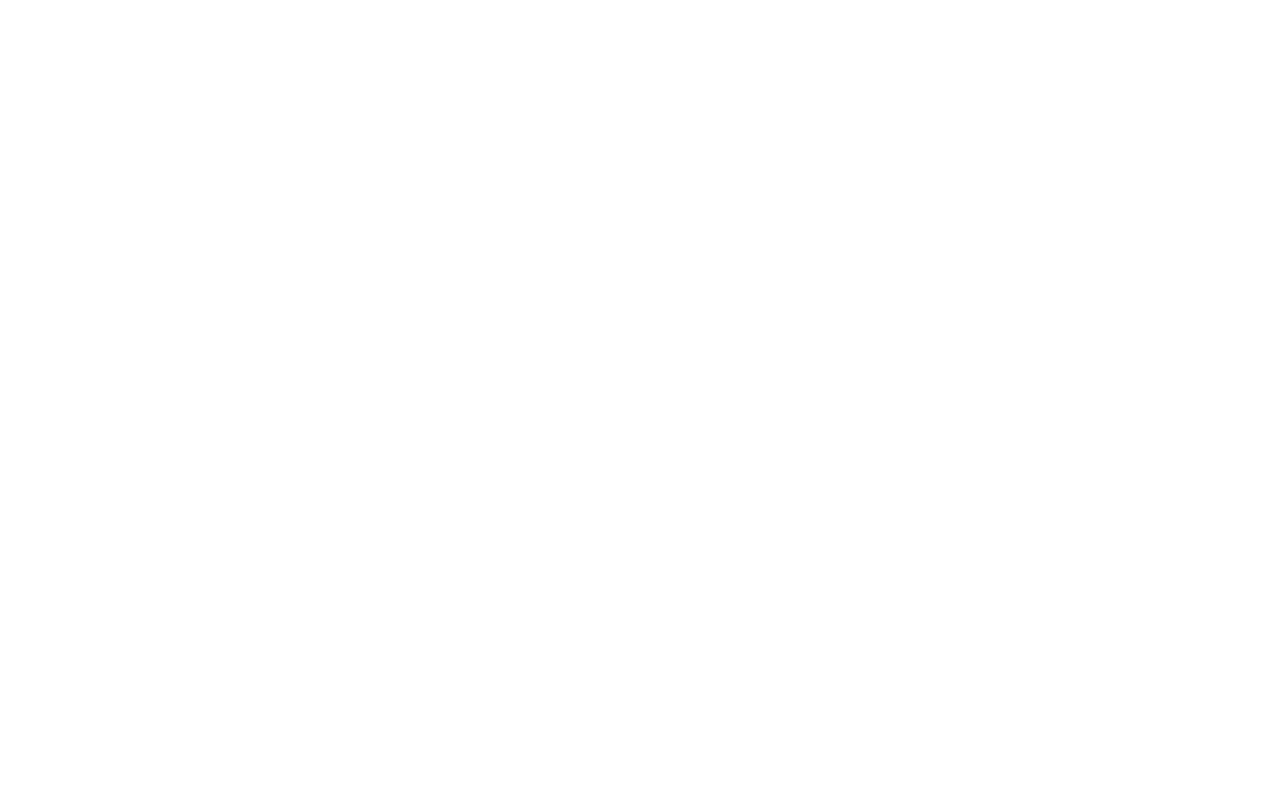
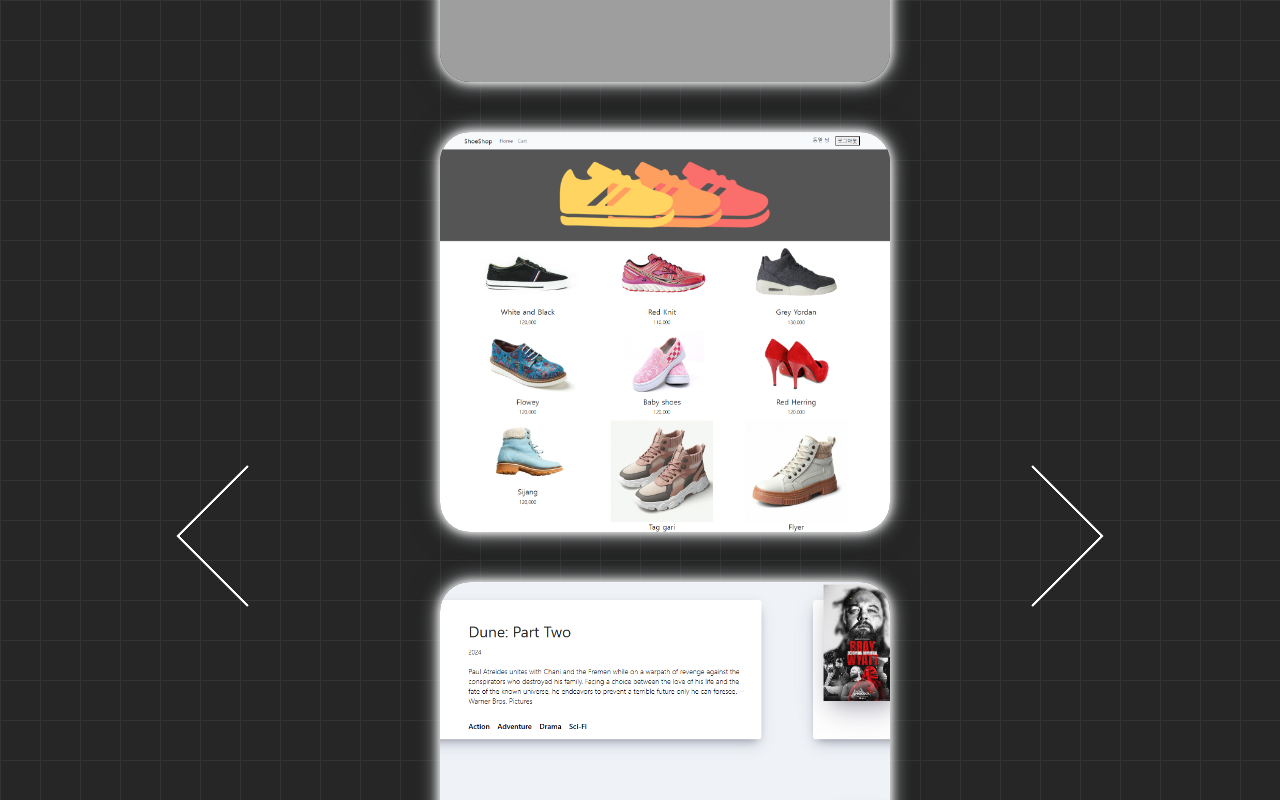
Before and after one commit to dongridongil/dongry_portfolio, a React (Create React App) app: page /Projects in a window 1280 px wide. Before the commit this address had no page. Shown: the part 960-1760 px from the top of the page. Before the commit the page ends 800 px from the top, so only its background shows below. Built offline with nearby package versions, Linux system fonts and the light colour scheme; grey boxes are pictures that could not be loaded.

Commit message:
[FIXED]프로젝트 페이지 레이아웃 수정

```diff
--- a/src/App.tsx
+++ b/src/App.tsx
@@ -1,29 +1,10 @@
-import { BrowserRouter as HashRouter, Routes, Route } from 'react-router-dom'; //
+import { BrowserRouter as HashRouter } from 'react-router-dom';
+import AnimatedRoutes from './animateroute';
 
-import Home from './Routes/Home';
-import About from './Components/Main/About';
-import Skills from './Components/Main/Skills';
-import Projects from './Components/Main/Projects';
-import Footer from './Components/Footer/Footer';
-import Header from './Components/Header/Header';
 function App() {
     return (
         <HashRouter basename={process.env.PUBLIC_URL}>
-            <Routes>
-                <Route
-                    path={'/'}
-                    element={
-                        <>
-                            <About />
-                            <Home />
-
-                            <Projects projectsData={[]} />
-                            <Skills />
-                            <Footer />
-                        </>
-                    }
-                />
-            </Routes>
+            <AnimatedRoutes />
         </HashRouter>
     );
 }
--- a/src/Components/Main/About.tsx
+++ b/src/Components/Main/Main.tsx
@@ -1,5 +1,7 @@
 import { useEffect, useState } from 'react';
 import styled, { keyframes } from 'styled-components';
+import { motion } from 'framer-motion';
+import { Link } from 'react-router-dom';
 
 const Back = styled.div`
     display: flex;
@@ -157,6 +159,17 @@
     }
 `;
 
+const pageMove = {
+    initial: { opacity: 0, x: '100vw' },
+    in: { opacity: 1, x: 0 },
+    out: { opacity: 0, x: '-100vw' },
+};
+
+const pageTransition = {
+    type: 'tween',
+    duration: 0.5,
+};
+
 const Main = () => {
     const [enter, setEnter] = useState(false);
 
@@ -168,8 +181,7 @@
         return () => clearTimeout(timer);
     }, []);
     return (
-        <section id="about">
-            <div>
+        <motion.div initial="initial" animate="in" exit="out" variants={pageMove} transition={pageTransition}>
             <Back>
                 {/* 자기 소개 부분  */}
                 <H2>
@@ -186,17 +198,18 @@
                 </H2>
                 {/* 입장 버튼*/}
                 {enter && (
-                        <Enter href="#home">
+                    <Enter>
+                        <Link to="/projects">
                             <span />
                             <span />
                             <span />
                             <span />
                             ENTER
+                        </Link>
                     </Enter>
                 )}
             </Back>
-            </div>
-        </section>
+        </motion.div>
     );
 };
 
--- a/src/Components/Main/Projects.tsx
+++ b/src/Components/Main/Projects.tsx
@@ -4,9 +4,7 @@
 import ProjectsData, { Project } from './ProjectsData';
 import { IoMdClose } from 'react-icons/io';
 import { IoEnter } from 'react-icons/io5';
-// import { Nav, Tab } from 'react-bootstrap';
-import Tab from 'react-bootstrap/Tab';
-import Tabs from 'react-bootstrap/Tabs';
+import { Link } from 'react-router-dom';
 
 const Contents = styled.ul`
     display: flex;
@@ -18,23 +16,19 @@
     margin-bottom: 100px;
 `;
 
-const Backcolor = styled.div`
-    background-color: #f5f5f5;
-`;
-
 const Overlay = styled.div`
     position: absolute;
     top: 0;
     left: 0;
     width: 100%;
     height: 100%;
-    background-color: rgba(255, 255, 255, 0.5);
+    background-color: white;
     display: flex;
     flex-direction: column;
     justify-content: center;
     align-items: center;
     opacity: 0;
-    transition: opacity 0.3s ease;
+    transition: opacity 1s ease;
 `;
 const ImageContainer = styled.div`
     position: relative;
@@ -44,6 +38,7 @@
     margin-bottom: 50px;
     margin-left: 50px;
     border-radius: 30px;
+    box-shadow: 0 0 10px #ffffff, 0 0 20px #ffffff, 0 0 30px;
 `;
 
 const Image = styled.img`
@@ -222,7 +217,7 @@
 
 const Back = styled.div`
     display: flex;
-    height: 100vh;
+
     align-items: center;
     justify-content: center;
     min-height: 100vh;
@@ -232,29 +227,37 @@
     background-size: 5vh 5vh;
 `;
 
+const LeftArrow = styled.div`
+    width: 100px;
+    height: 100px;
+    transition: 0.5s;
+    float: left;
+    box-shadow: -2px 2px 0 rgba(255, 255, 255, 1);
+    transform: rotate(45deg);
+    margin-left: 200px;
+    cursor: pointer;
+    &:hover {
+        box-shadow: -20px 20px 0 #01fe87;
+    }
+`;
+const RightArrow = styled.div`
+    width: 100px;
+    height: 100px;
+    transition: 0.5s;
+    float: left;
+    margin-right: 200px;
+    box-shadow: -2px 2px 0 rgba(255, 255, 255, 1);
+    transform: rotate(225deg);
+    cursor: pointer;
+    &:hover {
+        box-shadow: -20px 20px 0 #01fe87;
+    }
+`;
+
 ///////////////////////////////////
 const Projects = ({ projectsData }: { projectsData: Project[] }) => {
     const [modalOpen, setModalOpen] = useState(false);
     const [selectProject, setSelectProject] = useState<Project | null>(null);
-
-    const [activeTab, setActivetab] = useState<string>('all');
-
-    const tabChange = (tab: string) => {
-        setActivetab(tab);
-    };
-
-    const filteredProjects = (): Project[] => {
-        if (activeTab === 'all') {
-            return ProjectsData;
-        } else if (activeTab === 'react') {
-            return ProjectsData.filter((project) => project.id >= 1 && project.id <= 4);
-        } else if (activeTab === 'js') {
-            return ProjectsData.filter((project) => project.id === 5);
-        } else if (activeTab === 'vue') {
-            return ProjectsData.filter((project) => project.id === 6);
-        }
-        return [];
-    };
 
     const openModal = (project: Project) => {
         setSelectProject(project);
@@ -275,25 +278,15 @@
     return (
         <section id="project">
             <Back>
+                <Link to={'/'}>
+                    <LeftArrow />
+                </Link>
+
                 <GInner>
                     <SectionHeader text=" PROJECT" />
                     <GArea>
-                        <Tabs
-                            style={{ color: 'red' }}
-                            defaultActiveKey="all"
-                            id="justify-tab-example"
-                            className="mb-3 fs-4 fw-bold"
-                            justify
-                            onSelect={(tab) => tab !== null && tabChange(tab)}
-                        >
-                            <Tab eventKey="all" title="All"></Tab>
-                            <Tab eventKey="react" title="React"></Tab>
-                            <Tab eventKey="js" title="Vanilla JS"></Tab>
-                            <Tab eventKey="vue" title="Vue"></Tab>
-                        </Tabs>
-
                         <Contents>
-                            {filteredProjects().map((project) => (
+                            {ProjectsData.map((project) => (
                                 <ProjectItem key={project.id}>
                                     <ImageContainer>
                                         <Image src={project.imageUrl} alt="Projects" />
@@ -311,6 +304,10 @@
                         </Contents>
                     </GArea>
                 </GInner>
+                <Link to={'/skills'}>
+                    {' '}
+                    <RightArrow />{' '}
+                </Link>
             </Back>
             {modalOpen && (
                 <ModalBackground onClick={closeModalOnclick}>
--- /dev/null
+++ b/src/animateroute.tsx
@@ -0,0 +1,23 @@
+import About from './Components/Main/Main';
+import Skills from './Components/Main/Skills';
+import Projects from './Components/Main/Projects';
+import Footer from './Components/Footer/Footer';
+import { AnimatePresence } from 'framer-motion';
+import { Route, Routes, useLocation } from 'react-router-dom';
+
+const AnimatedRoutes = () => {
+    const location = useLocation();
+    /* 컨텍스트 규칙에 따라서 location 훅 사용하는 컴포넌트와 app 컴포넌트 분리 */
+    return (
+        <AnimatePresence>
+            <Routes location={location} key={location.pathname}>
+                <Route path="/" element={<About />} />
+                <Route path="/Projects" element={<Projects projectsData={[]} />} />
+                <Route path="/skills" element={<Skills />} />
+                <Route path="/footer" element={<Footer />} />
+            </Routes>
+        </AnimatePresence>
+    );
+};
+
+export default AnimatedRoutes;
```
Lines whose indentation alone changed are shown as unchanged.
